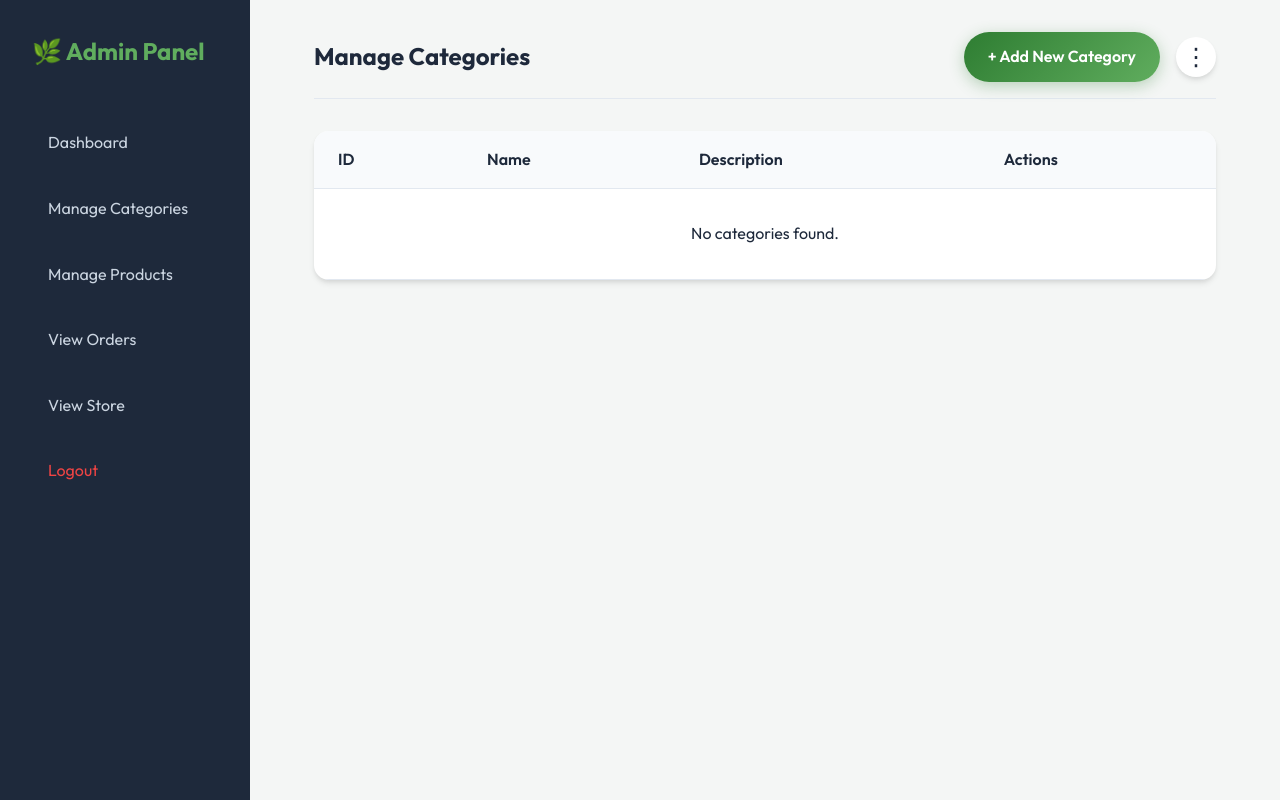
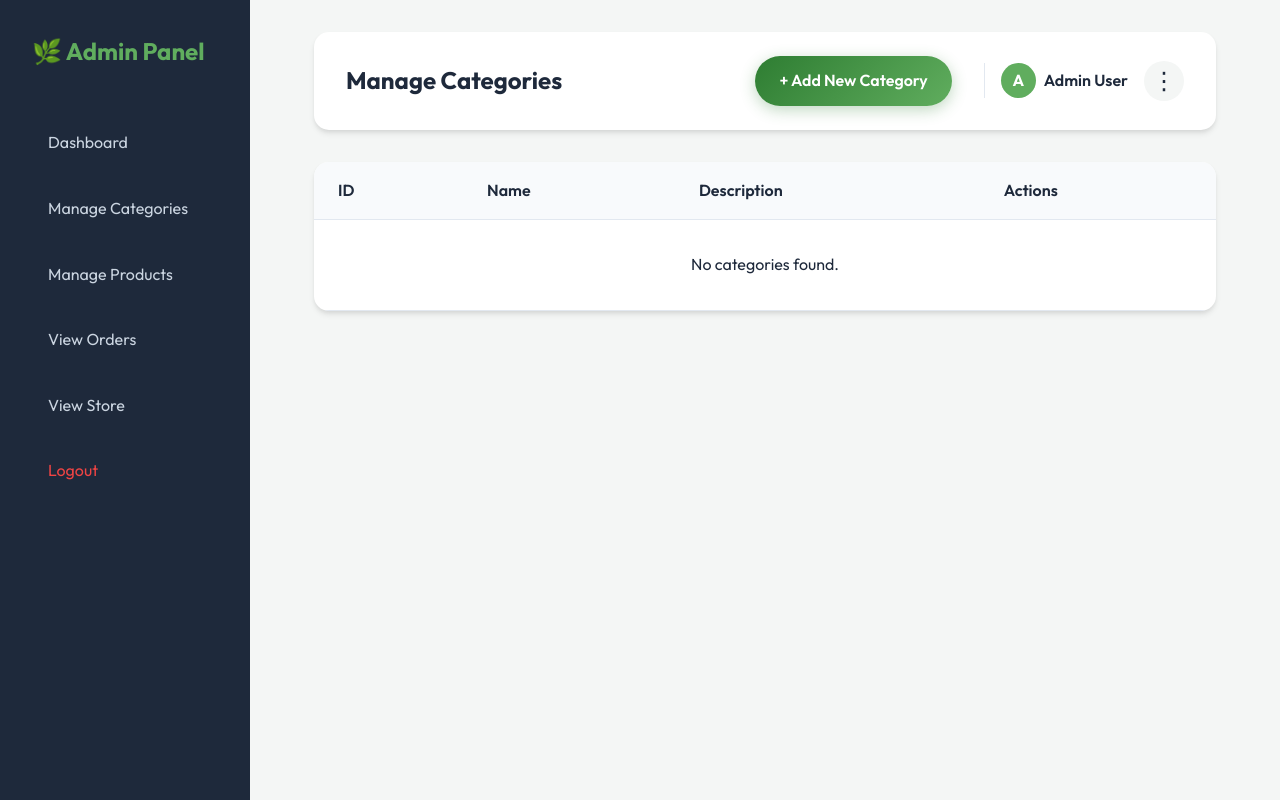
Before and after one commit to maqboolhussain914-ops/Paradise-Nursery-Online-Plant-Seed-Store, a Flask app: page /admin/categories in a window 1280 px wide. Run offline with Flask 3, Linux system fonts and the light colour scheme; the visitor is signed in with stand-in values (Sample User, id 1); data that the repository does not hold is empty.

Commit message:
Make catalog page presentable with banner and improve admin dashboard top strip

```diff
--- a/templates/admin/base.html
+++ b/templates/admin/base.html
@@ -50,8 +50,10 @@
             justify-content: space-between;
             align-items: center;
             margin-bottom: 2rem;
-            padding-bottom: 1rem;
-            border-bottom: 1px solid var(--border-color);
+            padding: 1.5rem 2rem;
+            background: white;
+            border-radius: 15px;
+            box-shadow: var(--shadow-sm);
         }
         .stat-card {
             background: white;
@@ -112,9 +114,16 @@
                 <div style="display: flex; align-items: center; gap: 1rem;">
                     {% block header_actions %}{% endblock %}
 
+                    <div style="display: flex; align-items: center; gap: 0.5rem; border-left: 1px solid var(--border-color); padding-left: 1rem; margin-left: 1rem;">
+                        <div style="width: 35px; height: 35px; border-radius: 50%; background: var(--primary-light); color: white; display: flex; align-items: center; justify-content: center; font-weight: bold;">
+                            A
+                        </div>
+                        <span style="font-weight: 600; color: var(--text-primary);">Admin User</span>
+                    </div>
+
                     <!-- 3-Dot Toggle Menu -->
                     <div class="dropdown">
-                        <button class="kebab-menu" style="background: white; box-shadow: var(--shadow-sm); width: 40px; height: 40px;">⋮</button>
+                        <button class="kebab-menu" style="background: var(--bg-color); width: 40px; height: 40px;">⋮</button>
                         <div class="dropdown-content">
                             <a href="{{ url_for('index') }}">View Store Dashboard</a>
                             <a href="{{ url_for('admin_logout') }}">Logout Admin</a>
```
Also changed, not shown: templates/catalog.html (+5 -2 lines).
